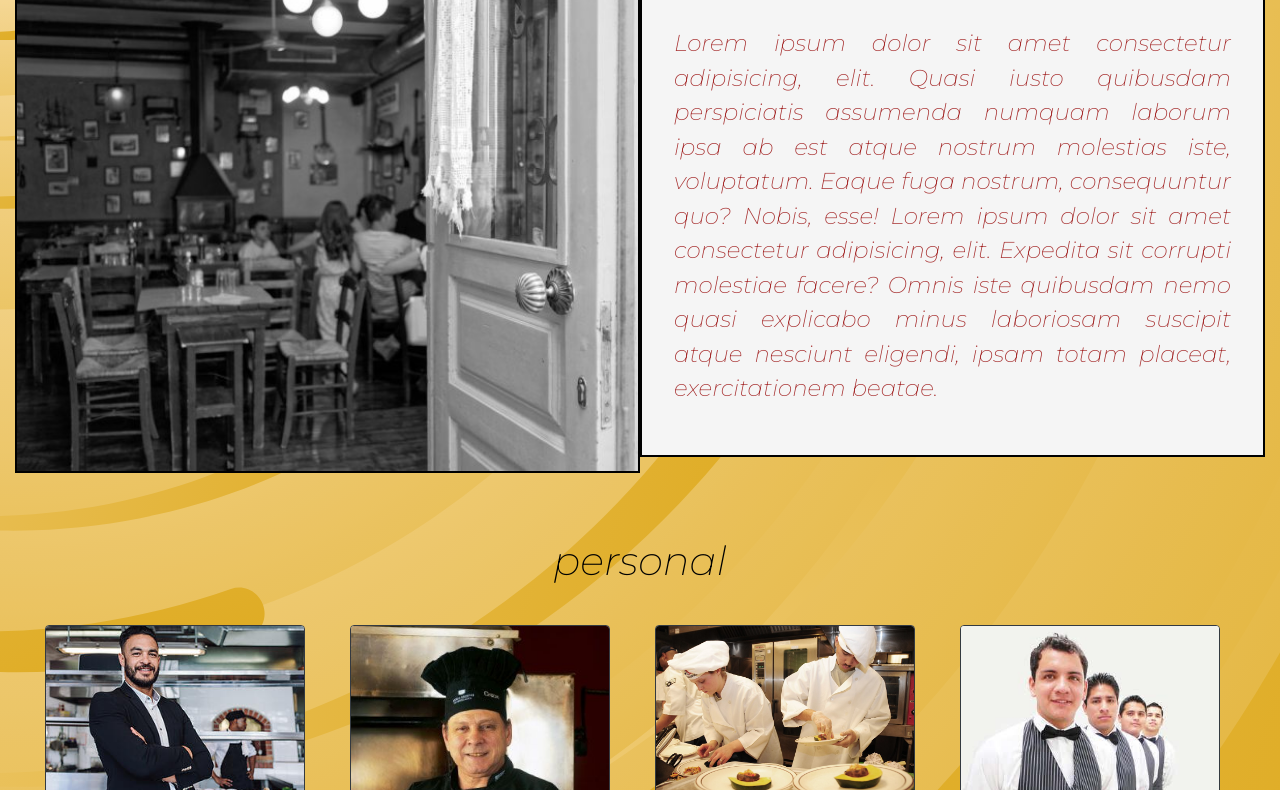
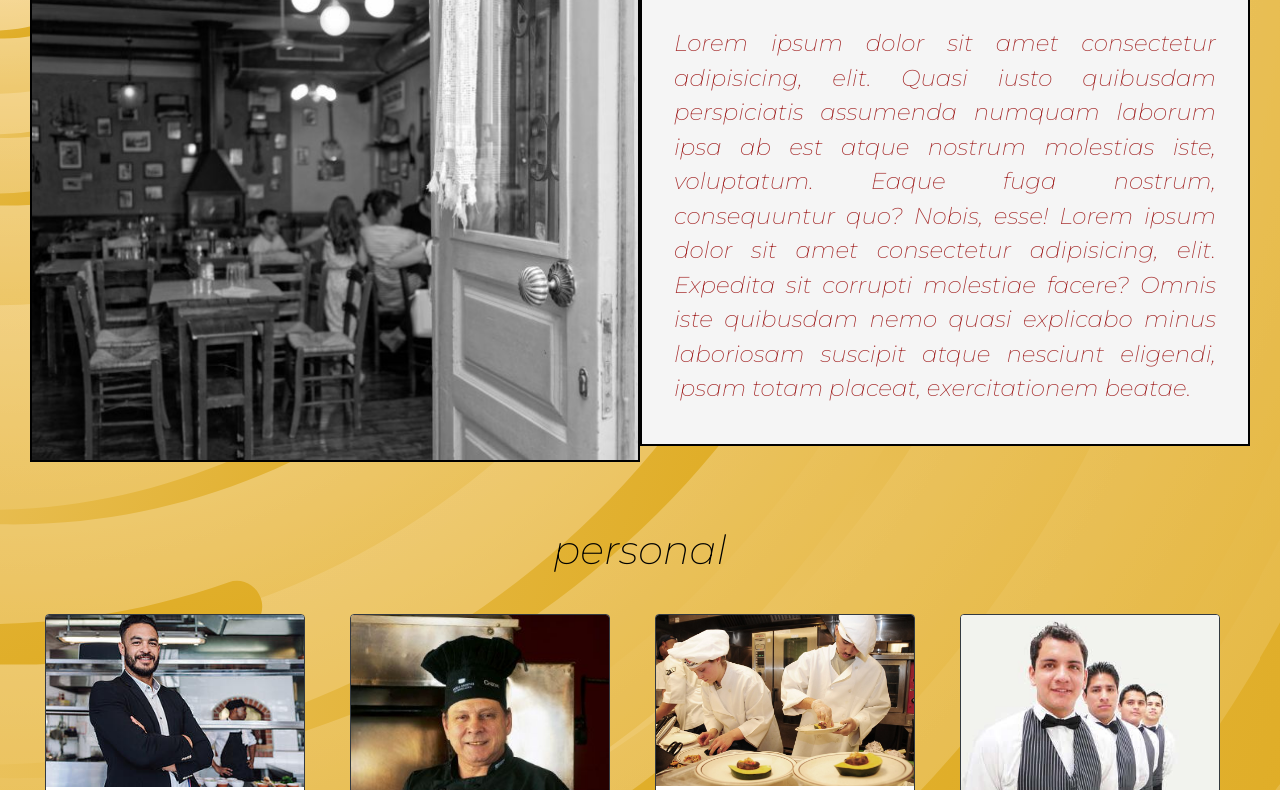
Before and after one commit to franHellbusch/ElArgentino2-Hellbusch, a website: page views/nosotros.html in a window 1280 px wide. Shown: the part 247-1037 px from the top of the page. Drawn offline with nearby package versions, Linux system fonts and the light colour scheme.

Commit message:
partials

```diff
--- a/scss/style.scss
+++ b/scss/style.scss
@@ -1,4 +1,4 @@
-@import "variables";
+@import "base/variables";
 @import "components/footer";
 @import "components/header";
 @import "pages/mainContacto";
@@ -6,4 +6,4 @@
 @import "pages/mainMenu";
 @import "pages/mainNovedades";
 @import "pages/mainIndex";
-@import "mediaQueries";
+@import "base/mediaQueries";
--- a/views/nosotros.html
+++ b/views/nosotros.html
@@ -63,11 +63,11 @@
 		</div>
 	</header>
 	<main class="row mainNosotros d-flex flex-column">
-		<section class="comienzo d-flex flex-column col-lg-12 col-12">
+		<section class="comienzo col-lg-12 col-12">
 				<h2 class="comienzo__tittle col-lg-12 col-12 d-flex justify-content-center">Nuestro Comienzo</h2>
-			<div class="comienzo__nosotros d-flex flex-row flex-wrap w-100">
-				<img src="../assets/img/fotoantigua.jpg" alt="foto antigua" class="comienzo__img col-lg-6 col-12" data-aos="flip-up">
-				<p class="comienzo__texto text-justify col-lg-6 col-12" data-aos="flip-up">Lorem ipsum dolor sit amet consectetur adipisicing, elit. Quasi iusto quibusdam perspiciatis assumenda numquam laborum ipsa ab est atque nostrum molestias iste, voluptatum. Eaque fuga nostrum, consequuntur quo? Nobis, esse! Lorem ipsum dolor sit amet consectetur adipisicing, elit. Expedita sit corrupti molestiae facere? Omnis iste quibusdam nemo quasi explicabo minus laboriosam suscipit atque nesciunt eligendi, ipsam totam placeat, exercitationem beatae.</p>
+			<div class="comienzo__nosotros d-flex flex-row flex-row flex-wrap col-lg-12 col-12">
+				<img src="../assets/img/fotoantigua.jpg" alt="foto antigua" class="comienzo__img w-75 col-lg-6 col-12" data-aos="flip-up">
+				<p class="comienzo__texto text-justify col-lg-6 col-12 w-75" data-aos="flip-up">Lorem ipsum dolor sit amet consectetur adipisicing, elit. Quasi iusto quibusdam perspiciatis assumenda numquam laborum ipsa ab est atque nostrum molestias iste, voluptatum. Eaque fuga nostrum, consequuntur quo? Nobis, esse! Lorem ipsum dolor sit amet consectetur adipisicing, elit. Expedita sit corrupti molestiae facere? Omnis iste quibusdam nemo quasi explicabo minus laboriosam suscipit atque nesciunt eligendi, ipsam totam placeat, exercitationem beatae.</p>
 			</div>
 		</section>
 
```
Also changed, not shown: index.html (+2 -0 lines), scss/base/_mediaQueries.scss (renamed from scss/mediaQueries.scss), scss/base/_variables.scss (renamed from scss/variables.scss), scss/components/_footer.scss (renamed from scss/components/footer.scss), scss/components/_header.scss (renamed from scss/components/header.scss), scss/pages/_mainIndex.scss (renamed from scss/pages/mainIndex.scss), scss/pages/_mainMenu.scss (renamed from scss/pages/mainMenu.scss), scss/pages/_mainNosotros.scss (renamed from scss/pages/mainNosotros.scss), scss/pages/_mainNovedades.scss (renamed from scss/pages/mainNovedades.scss), scss/pages/_maincontacto.scss (renamed from scss/pages/maincontacto.scss), 1 other file.
